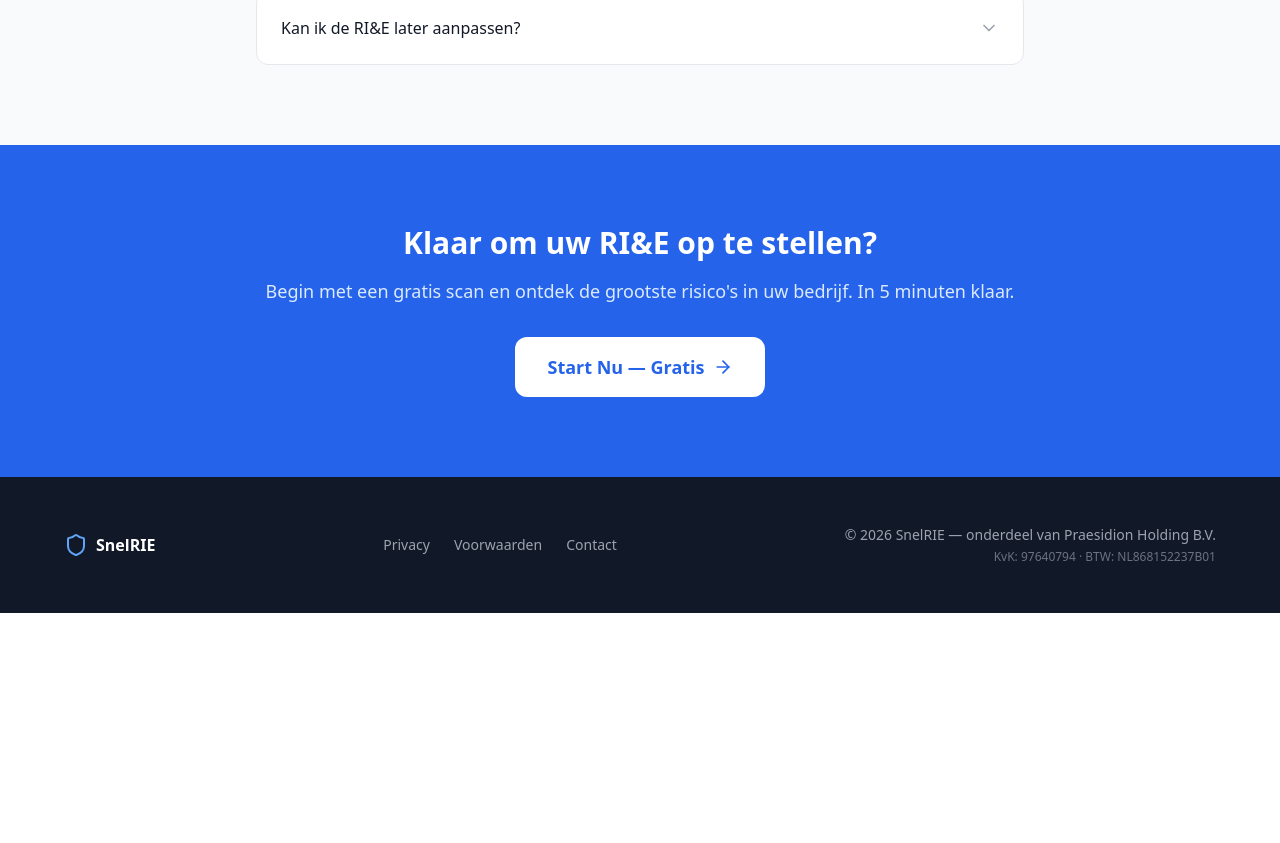
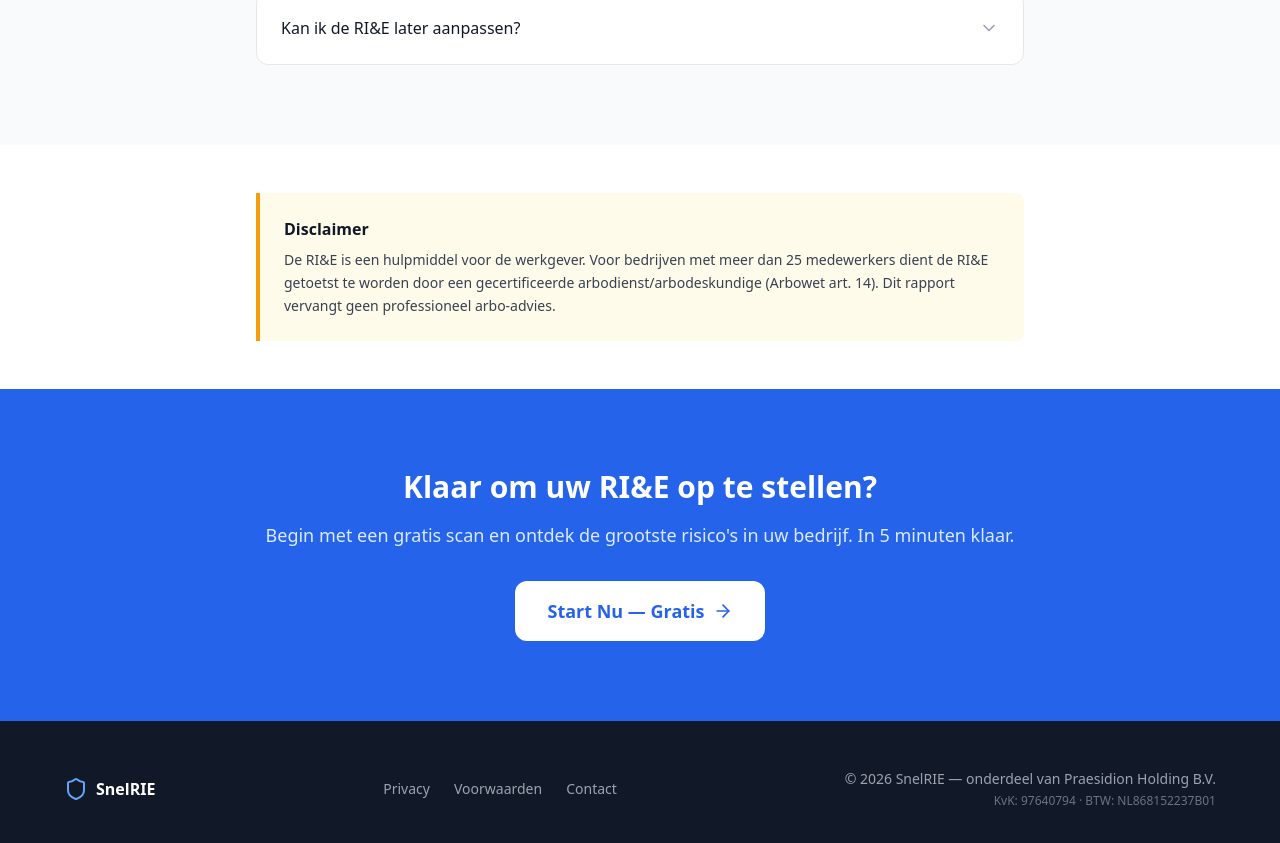
Before and after one commit to Snuushco/snelrie, a Next.js app: page / in a window 1280 px wide. Shown: the part 3189-4032 px from the top of the page. Before the commit the page ends 3802 px from the top, so only its background shows below. Built offline with nearby package versions, Linux system fonts and the light colour scheme; no server answers.

Commit message:
Add legal disclaimer to homepage and results page (Arbowet art. 14)

```diff
--- a/app/page.tsx
+++ b/app/page.tsx
@@ -394,6 +394,18 @@ export default async function HomePage() {
         </div>
       </section>
 
+      {/* Disclaimer */}
+      <section className="py-12 px-4 sm:px-6 lg:px-8 bg-white">
+        <div className="max-w-3xl mx-auto">
+          <div className="border-l-4 border-amber-500 bg-amber-50 p-6 rounded-r-lg">
+            <h3 className="font-semibold text-gray-900 mb-2">Disclaimer</h3>
+            <p className="text-gray-700 text-sm leading-relaxed">
+              De RI&amp;E is een hulpmiddel voor de werkgever. Voor bedrijven met meer dan 25 medewerkers dient de RI&amp;E getoetst te worden door een gecertificeerde arbodienst/arbodeskundige (Arbowet art. 14). Dit rapport vervangt geen professioneel arbo-advies.
+            </p>
+          </div>
+        </div>
+      </section>
+
       {/* Bottom CTA */}
       <section className="py-20 px-4 sm:px-6 lg:px-8 bg-brand-600">
         <div className="max-w-3xl mx-auto text-center">
--- a/app/scan/resultaat/[id]/page.tsx
+++ b/app/scan/resultaat/[id]/page.tsx
@@ -416,6 +416,13 @@ export default function ResultaatPage() {
             )}
           </div>
         )}
+        {/* Disclaimer */}
+        <div className="border-l-4 border-amber-500 bg-amber-50 p-6 rounded-r-lg mt-8">
+          <h3 className="font-semibold text-gray-900 mb-2">Disclaimer</h3>
+          <p className="text-gray-700 text-sm leading-relaxed">
+            De RI&amp;E is een hulpmiddel voor de werkgever. Voor bedrijven met meer dan 25 medewerkers dient de RI&amp;E getoetst te worden door een gecertificeerde arbodienst/arbodeskundige (Arbowet art. 14). Dit rapport vervangt geen professioneel arbo-advies.
+          </p>
+        </div>
       </div>
     </div>
   );
```
